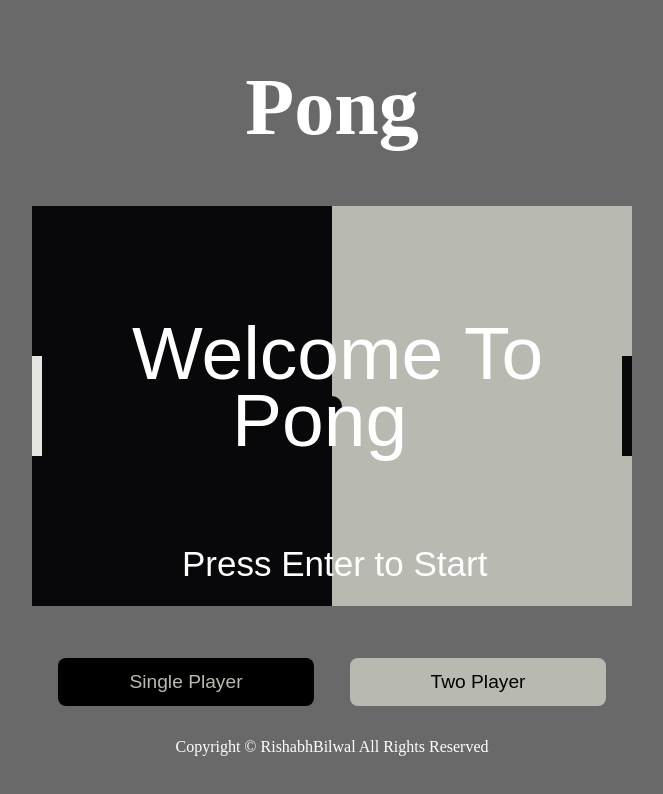
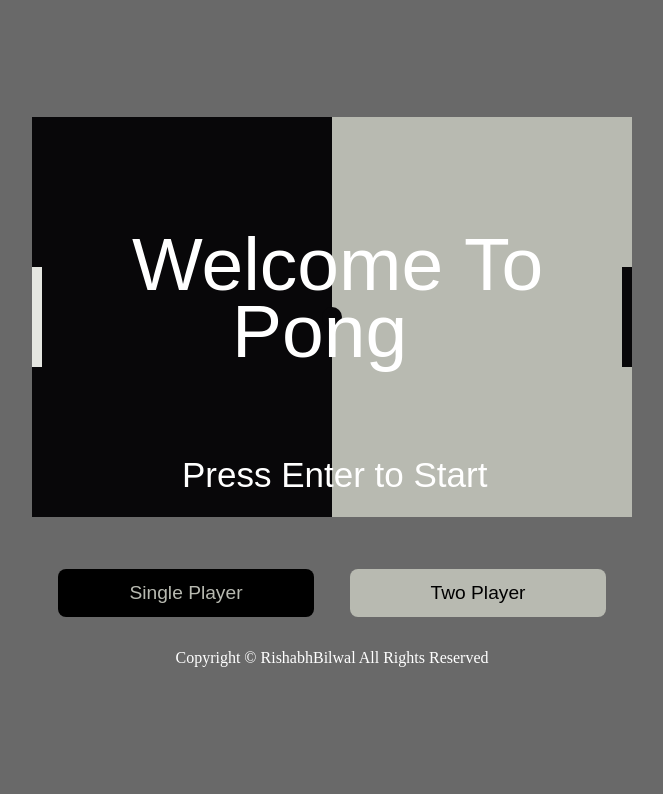
Before and after one commit to rishabhbilwal2203/PongGame, a plain HTML site: page index.html in a window 1280 px wide. Shown: the whole page, without its empty margins (308-971 px from the left). Drawn offline with Linux system fonts and the light colour scheme.

Commit message:
Update index.html

```diff
--- a/index.html
+++ b/index.html
@@ -16,17 +16,18 @@
         #pong{
             border: none;
             position: relative;
-            margin: auto;
-            top: 0;
-            right: 0;
-            left: 0;
-            bottom: 0;
         }
         h1{
             font-size: 5rem;
             color: #fff;
         }
         .flex-container{
+            margin: auto;
+            top: 0;
+            right: 0;
+            left: 0;
+            bottom: 0;
+            position: absolute;
             display: flex;
             align-items: center;
             justify-content: center;
@@ -61,9 +62,6 @@
 </head>
 <body>
     <div class="flex-container">
-        <div class="heading">
-            <h1>Pong</h1>
-        </div>
         <div class="gameScreen">
             <canvas id="pong" width="600" height="400"></canvas>
         </div>
```
